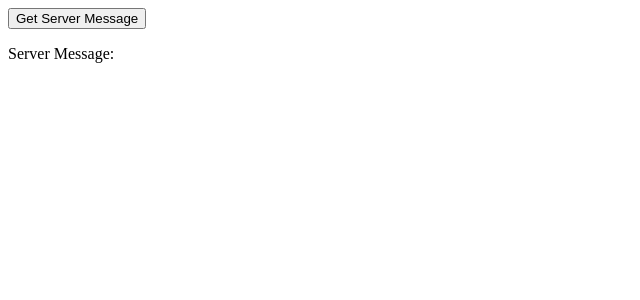
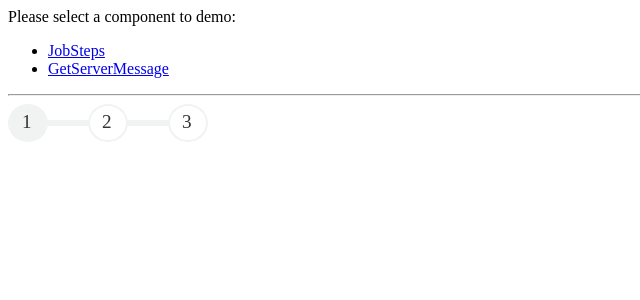
Before and after one commit to jimmy-liao-gogoro/react-unit-testing, a React (Create React App) app: page /job-steps in a window 1280 px wide. Shown: the top 300 px of the page, without its empty margins (0-640 px from the left). Built offline with nearby package versions, Linux system fonts and the light colour scheme.

Commit message:
Add react router dom

```diff
--- a/package.json
+++ b/package.json
@@ -8,6 +8,7 @@
     "prop-types": "^15.7.2",
     "react": "^16.11.0",
     "react-dom": "^16.11.0",
+    "react-router-dom": "^5.1.2",
     "react-scripts": "3.2.0",
     "styled-components": "^4.4.0"
   },
--- a/src/App.jsx
+++ b/src/App.jsx
@@ -1,8 +1,38 @@
 import React from 'react';
+import {
+  BrowserRouter as Router,
+  Switch,
+  Route,
+  Link,
+} from 'react-router-dom';
+import JobSteps from './snapshot/JobSteps';
 import GetServerMessage from './testing-library/GetServerMessage';
 
 function App() {
-  return <div><GetServerMessage /></div>;
+  return (
+    <Router>
+      <div>
+        Please select a component to demo:
+        <ul>
+          <li>
+            <Link to="/job-steps">JobSteps</Link>
+          </li>
+          <li>
+            <Link to="/get-server-message">GetServerMessage</Link>
+          </li>
+        </ul>
+        <hr />
+      </div>
+      <Switch>
+        <Route exact path="/job-steps">
+          <JobSteps step={1} total={3} />
+        </Route>
+        <Route exact path="/get-server-message">
+          <GetServerMessage />
+        </Route>
+      </Switch>
+    </Router>
+  );
 }
 
 export default App;
--- a/src/snapshot/styles.css
+++ b/src/snapshot/styles.css
@@ -12,9 +12,11 @@
   display: inline-flex;
   position: relative;
   z-index: 1;
-  width: 2rem;
-  height: 2rem;
-  padding-left: 9.5px;
+  width: 1.5rem;
+  height: 1.5rem;
+  padding-top: 5px;
+  padding-left: 12px;
+  padding-bottom: 5px;
   border: solid 2px #f1f3f3;
   border-radius: 50%;
   background-color: #ffffff;
```
Also changed, not shown: 1 other file (tests, documents, lock files or other folders).
